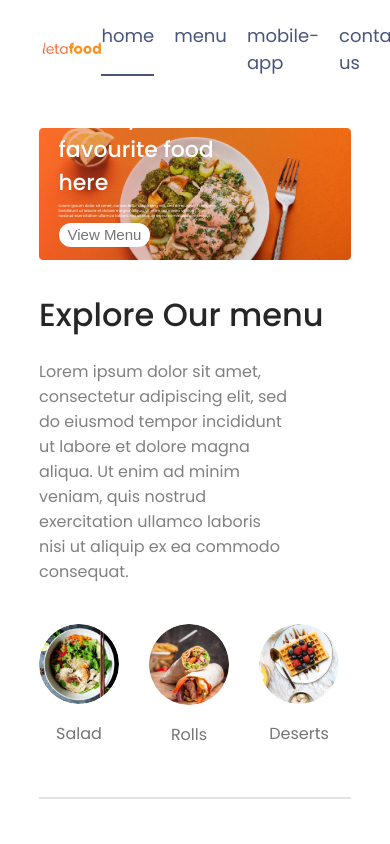
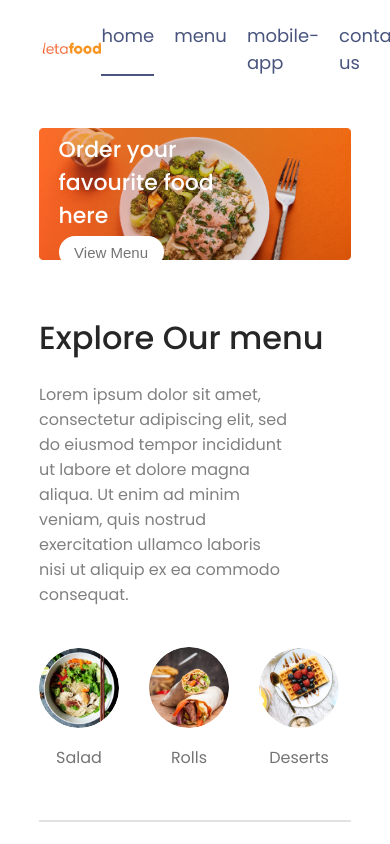
Before and after one commit to hillaryhosea/Leta-Food-, a React (Vite) app in the folder frontend/: page / in a window 390 px wide. Shown: the top 844 px of the page. Built offline with nearby package versions, Linux system fonts and the light colour scheme.

Commit message:
nav responsive

```diff
--- a/frontend/src/Components/Header/Header.css
+++ b/frontend/src/Components/Header/Header.css
@@ -43,3 +43,29 @@
     border-radius: 50px;
     font-size: max(1vw, 15px);
 }
+
+@media (max-width:1050px) {
+    .header
+    {
+        height: 40vw;
+    }
+    .header-content
+    {
+        max-width: 45%;
+    }
+}
+
+@media (max-width:750px) {
+    .header-content
+    {
+        max-width: 65%;
+    }
+    .header-content p
+    {
+        display: none;
+    }
+    .header-content button
+    {
+        padding: 2vw 4vw;
+    }
+}
```
